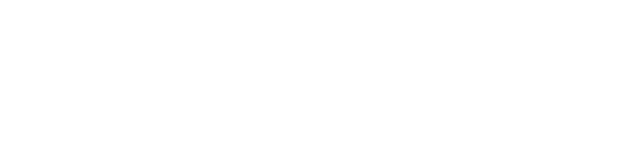
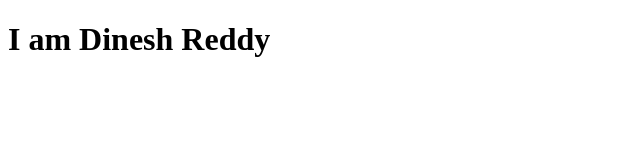
Before and after one commit to dineshreddy-2004S/Git-Demo, a plain HTML site: page index.html in a window 1280 px wide. Shown: the whole page, without its empty margins (0-640 px from the left). Drawn offline with Linux system fonts and the light colour scheme.

Commit message:
h1 tag added

```diff
--- a/index.html
+++ b/index.html
@@ -6,6 +6,6 @@
     <title>Git Demo</title>
 </head>
 <body>
-
+    <h1>I am Dinesh Reddy</h1>
 </body>
 </html>
```
